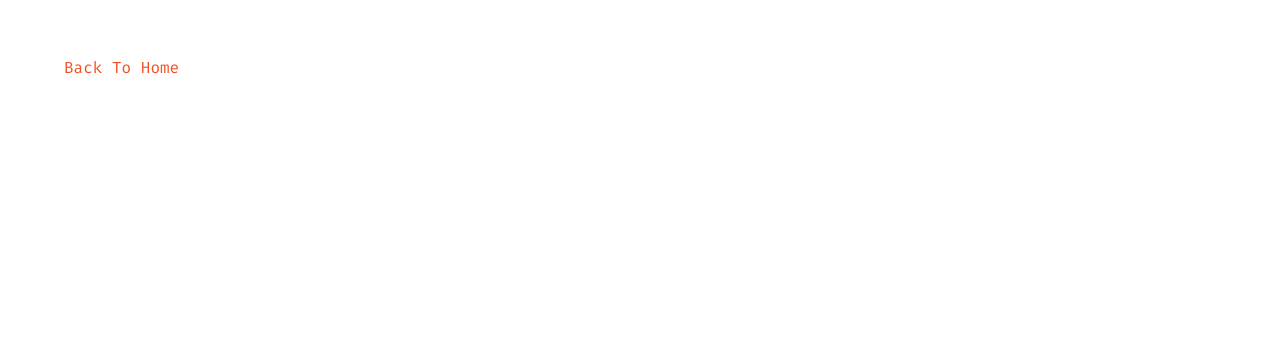
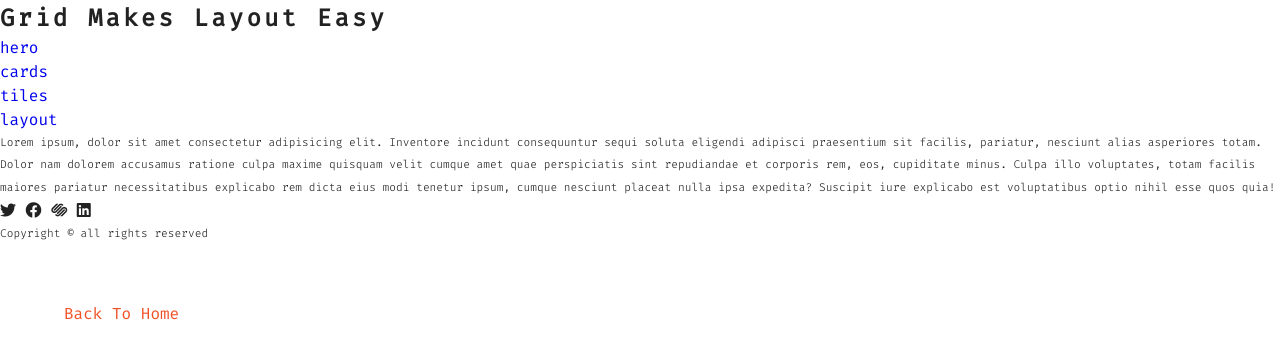
Before and after one commit to Tronadis/Grid-mini-projects, a plain HTML site: page layout.html in a window 1280 px wide. Drawn offline with Linux system fonts and the light colour scheme.

Commit message:
"Layout" page contents.

```diff
--- a/layout.html
+++ b/layout.html
@@ -33,6 +33,52 @@
 		<title>Layout Project</title>
 	</head>
 	<body>
+		<main class="main">
+			<!-- Header: -->
+			<header class="header"><h2>Grid makes layout easy</h2></header>
+			<!-- Navbar: -->
+			<nav class="navbar">
+				<ul>
+					<li>
+						<a href="hero.html">hero</a>
+					</li>
+					<li>
+						<a href="cards.html">cards</a>
+					</li>
+					<li>
+						<a href="tiles.html">tiles</a>
+					</li>
+					<li>
+						<a href="layout.html">layout</a>
+					</li>
+				</ul>
+			</nav>
+			<!-- Content: -->
+			<section class="section">
+				<p>
+					Lorem ipsum, dolor sit amet consectetur adipisicing elit. Inventore
+					incidunt consequuntur sequi soluta eligendi adipisci praesentium sit
+					facilis, pariatur, nesciunt alias asperiores totam. Dolor nam dolorem
+					accusamus ratione culpa maxime quisquam velit cumque amet quae
+					perspiciatis sint repudiandae et corporis rem, eos, cupiditate minus.
+					Culpa illo voluptates, totam facilis maiores pariatur necessitatibus
+					explicabo rem dicta eius modi tenetur ipsum, cumque nesciunt placeat
+					nulla ipsa expedita? Suscipit iure explicabo est voluptatibus optio
+					nihil esse quos quia!
+				</p>
+			</section>
+			<!-- Sidebar: -->
+			<aside>
+				<span><i class="fab fa-twitter"></i></span>
+				<span><i class="fab fa-facebook"></i></span>
+				<span><i class="fab fa-squarespace"></i></span>
+				<span><i class="fab fa-linkedin"></i></span>
+			</aside>
+			<!-- Footer: -->
+			<footer>
+				<p>Copyright &copy; all rights reserved</p>
+			</footer>
+		</main>
 		<a
 			class="btn"
 			href="index.html">
```
